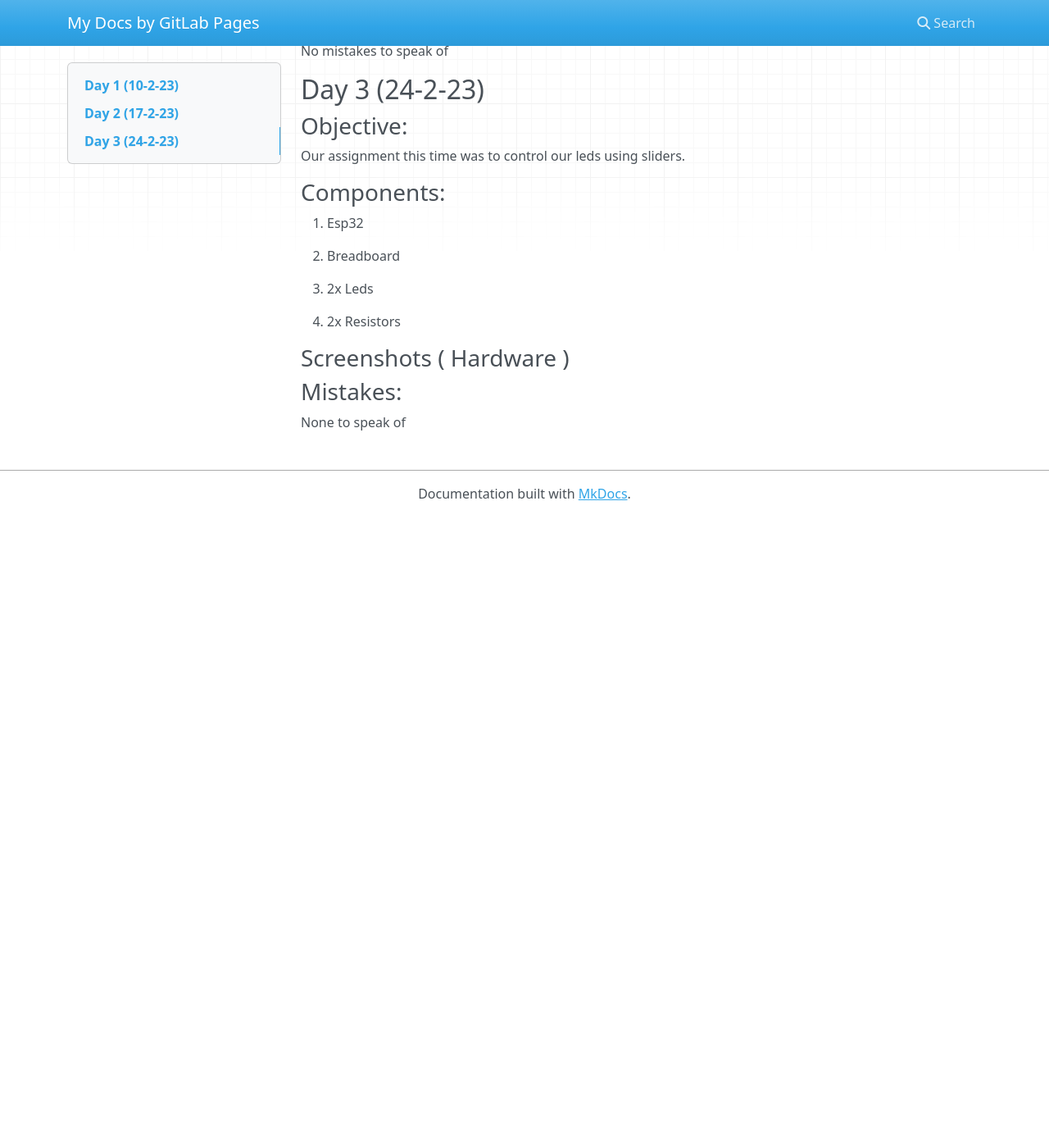
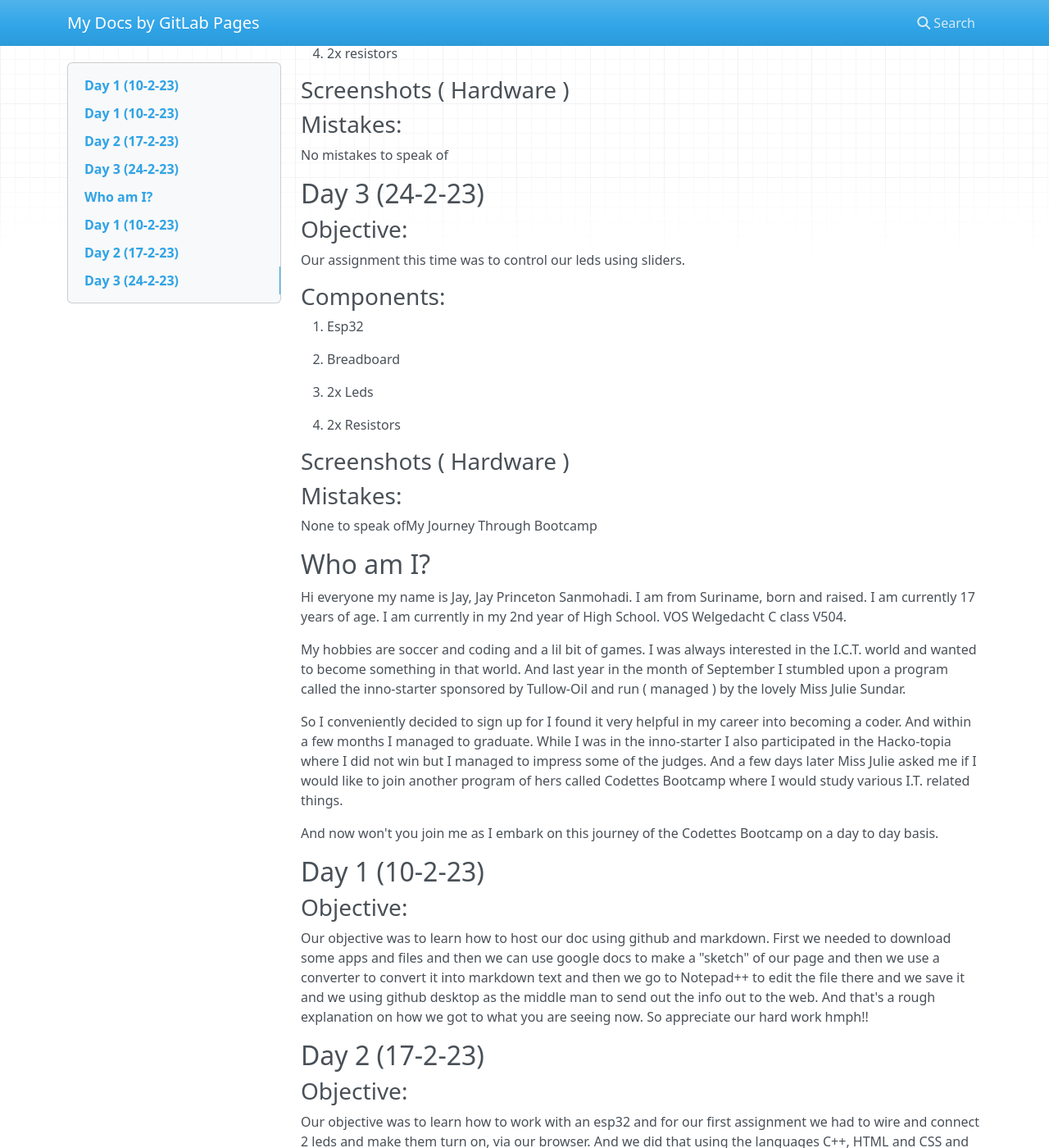
Before and after one commit to 0SaNJ/Bootcamp, an MkDocs documentation site: the page built from docs/index.md, in a window 1280 px wide and 1400 px high, scrolled down 629 px. Shown: the whole window at 82% size. Built offline with MkDocs 1.6.1, drawn with Linux system fonts in a browser that asks for light colours; nearby versions of some CDN libraries; before the commit the page ends 1259 px from its top, so only the background shows below that; some of the changed text lies outside the part shown.

Commit message:
Update (3-3-23)

```diff
--- a/docs/index.md
+++ b/docs/index.md
@@ -1,4 +1,11 @@
 Jay Sanmohadi's Bootcamp Journey
+
+Day 1 (10-2-23)
+---------------
+
+We learned how to work with github and we learned how to use Mkdocs.
+
+It was very easy for me to get used to it and use it.Jay Sanmohadi's Bootcamp Journey
 
 Day 1 (10-2-23)
 ---------------
@@ -51,4 +58,68 @@ Our assignment this time was to control our leds using sliders.
 
 ### Mistakes:
 
+None to speak ofMy Journey Through Bootcamp
+
+Who am I?
+---------
+
+Hi everyone my name is Jay, Jay Princeton Sanmohadi. I am from Suriname, born and raised. I am currently 17 years of age. I am currently in my 2nd year of High School. VOS Welgedacht C class V504.
+
+My hobbies are soccer and coding and a lil bit of games. I was always interested in the I.C.T. world and wanted to become something in that world. And last year in the month of September I stumbled upon a program called the inno-starter sponsored by Tullow-Oil and run ( managed ) by the lovely Miss Julie Sundar.
+
+So I conveniently decided to sign up for I found it very helpful in my career into becoming a coder. And within a few months I managed to graduate. While I was in the inno-starter I also participated in the Hacko-topia where I did not win but I managed to impress some of the judges. And a few days later Miss Julie asked me if I would like to join another program of hers called Codettes Bootcamp where I would study various I.T. related things.
+
+And now won't you join me as I embark on this journey of the Codettes Bootcamp on a day to day basis.
+
+Day 1 (10-2-23)
+---------------
+
+### Objective:
+
+Our objective was to learn how to host our doc using github and markdown. First we needed to download some apps and files and then we can use google docs to make a "sketch" of our page and then we use a converter to convert it into markdown text and then we go to Notepad++ to edit the file there and we save it and we using github desktop as the middle man to send out the info out to the web. And that's a rough explanation on how we got to what you are seeing now. So appreciate our hard work hmph!!
+
+Day 2 (17-2-23)
+----------------
+
+### Objective:
+
+Our objective was to learn how to work with an esp32 and for our first assignment we had to wire and connect 2 leds and make them turn on, via our browser. And we did that using the languages C++, HTML and CSS and we downloaded our code and then sent it to our Esp32. But not without setting up our Arduino ide up first bc if we didn't we would not have been able to send out the code to the Esp32. So we did that first and from there on we sent our code out to the Esp32 and then we got it working.
+
+### Components:
+
+1.  Esp32
+
+2.  2x leds
+
+3.  Breadboard
+
+4.  2x resistors
+
+### Screenshots ( Hardware )
+
+### Mistakes:
+
+No mistakes to speak of
+
+Day 3 (24-2-23)
+---------------
+
+### Objective:
+
+Our assignment this time was to control our leds using sliders. By using the same principles as the last day, download the code and then send it to the Esp32. And then
+
+### Components:
+
+1.  Esp32
+
+2.  Breadboard
+
+3.  2x Leds
+
+4.  2x Resistors
+
+### Screenshots ( Hardware )
+
+### Mistakes:
+
 None to speak of
```
